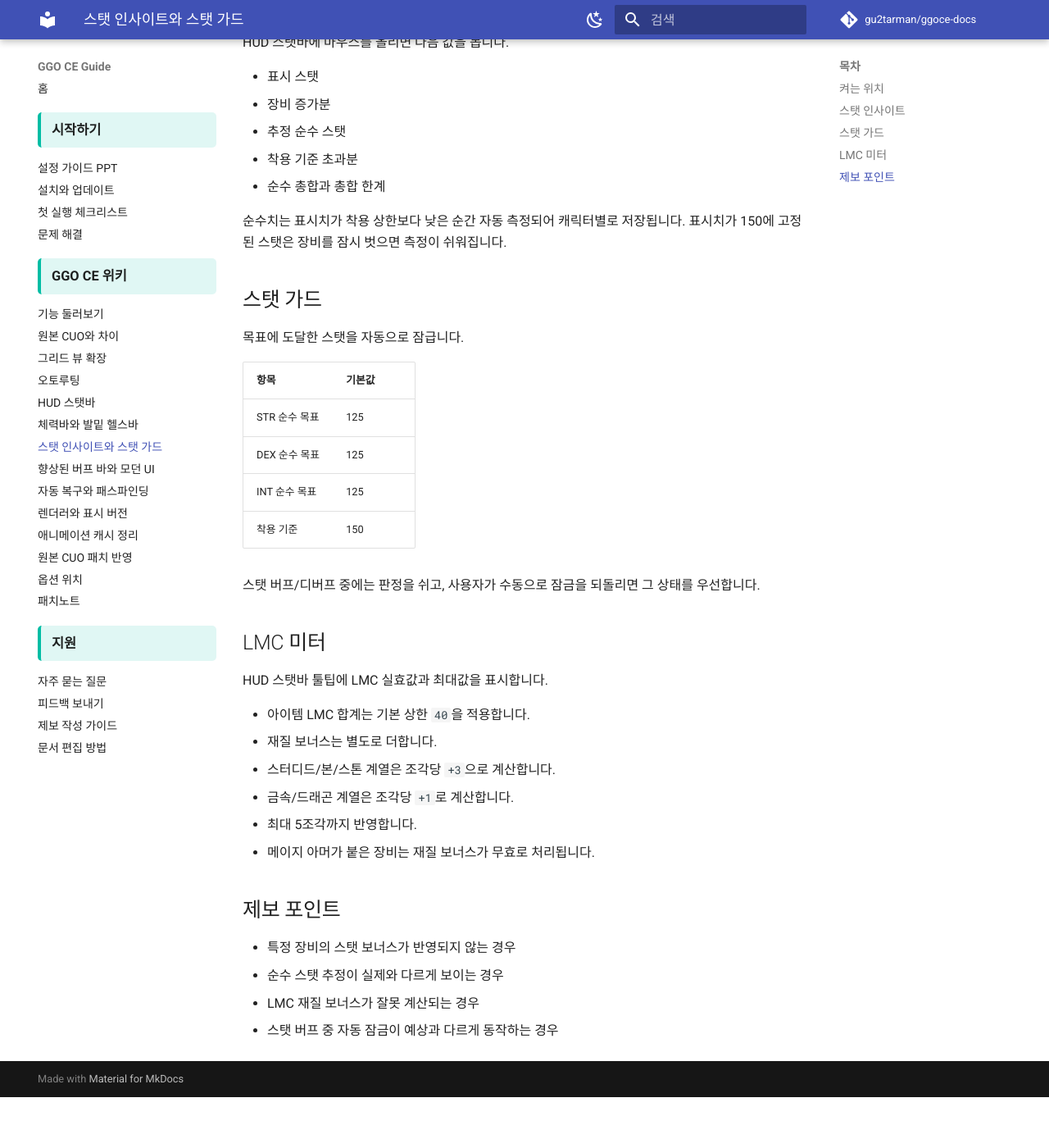
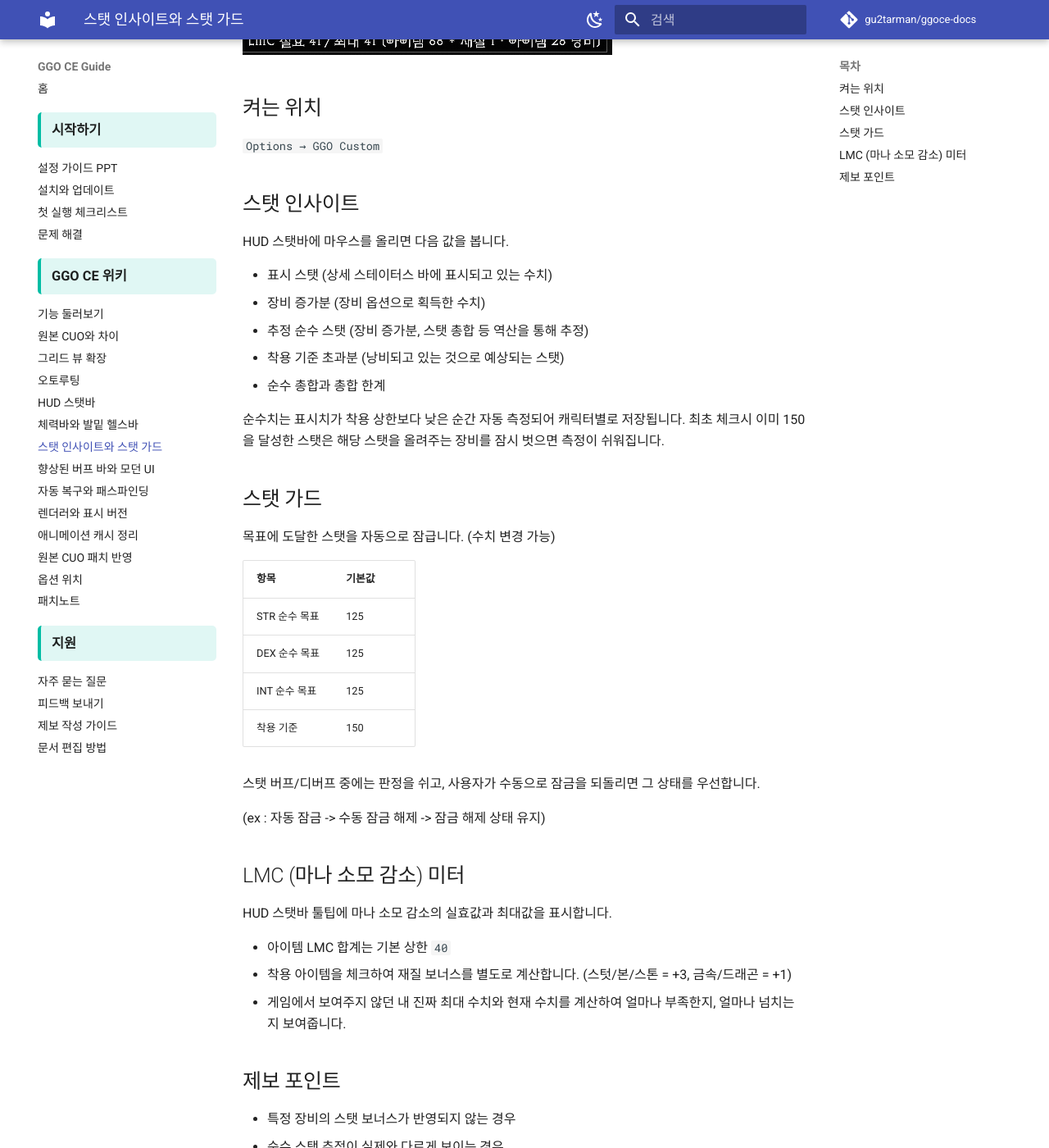
Before and after one commit to gu2tarman/ggoce-docs, an MkDocs documentation site: the page built from docs/ce/stat-insight-guard-lmc.md, in a window 1280 px wide and 1400 px high, scrolled down 399 px. Shown: the whole window at 82% size. Built offline with MkDocs 1.6.1 and Material for MkDocs 9.7.7, drawn with Linux system fonts in a browser that asks for light colours; comment, search, counter and statistics services are not loaded; before the commit the page ends 1737 px from its top, so only the background shows below that; some of the changed text lies outside the part shown.

Commit message:
docs: update docs/ce/stat-insight-guard-lmc.md

```diff
--- a/docs/ce/stat-insight-guard-lmc.md
+++ b/docs/ce/stat-insight-guard-lmc.md
@@ -1,10 +1,15 @@
 ---
 title: 스탯 인사이트와 스탯 가드
 ---
-
 # 스탯 인사이트와 스탯 가드
 
-장비를 착용한 상태에서 순수 스탯과 장비 증가분을 분리해 보고, 목표에 도달한 스탯을 자동으로 잠그는 기능입니다.
+장비의 옵션을 분석하여 캐릭터의 순수 스탯과 장비 증가분을 분리하여 표시합니다.
+
+옵션에서 설정한 목표에 도달하면 스탯을 자동으로 잠궈, 낭비되는 스탯이 없도록 도와줍니다.
+
+스탯이 올라가는 버프 등에 영향을 받은 경우 측정 값이 틀어질 수 있습니다. 실 스탯 체크시에는 스탯 변경이 되는 외부 요인에 영향을 받지 않도록 해주세요. (체크해서 최적 수치를 조정해 둔 이후에는 보실 일이 없으시겠지만 이후에 영향 받은 버프에도 측정값이 오염될 수 있습니다.)
+
+![image.png](/ggoce-docs/assets/images/image-9.png)
 
 ## 켜는 위치
 
@@ -14,37 +19,38 @@ title: 스탯 인사이트와 스탯 가드
 
 HUD 스탯바에 마우스를 올리면 다음 값을 봅니다.
 
-- 표시 스탯
-- 장비 증가분
-- 추정 순수 스탯
-- 착용 기준 초과분
+- 표시 스탯 (상세 스테이터스 바에 표시되고 있는 수치)
+- 장비 증가분 (장비 옵션으로 획득한 수치)
+- 추정 순수 스탯 (장비 증가분, 스탯 총합 등 역산을 통해 추정)
+- 착용 기준 초과분 (낭비되고 있는 것으로 예상되는 스탯)
 - 순수 총합과 총합 한계
 
-순수치는 표시치가 착용 상한보다 낮은 순간 자동 측정되어 캐릭터별로 저장됩니다. 표시치가 150에 고정된 스탯은 장비를 잠시 벗으면 측정이 쉬워집니다.
+순수치는 표시치가 착용 상한보다 낮은 순간 자동 측정되어 캐릭터별로 저장됩니다. 최초 체크시 이미 150을 달성한 스탯은 해당 스탯을 올려주는 장비를 잠시 벗으면 측정이 쉬워집니다.
 
 ## 스탯 가드
 
-목표에 도달한 스탯을 자동으로 잠급니다.
+목표에 도달한 스탯을 자동으로 잠급니다. (수치 변경 가능)
+
 
 | 항목 | 기본값 |
-| --- | --- |
+| --------- | --- |
 | STR 순수 목표 | 125 |
 | DEX 순수 목표 | 125 |
 | INT 순수 목표 | 125 |
 | 착용 기준 | 150 |
 
+
 스탯 버프/디버프 중에는 판정을 쉬고, 사용자가 수동으로 잠금을 되돌리면 그 상태를 우선합니다.
 
-## LMC 미터
+(ex : 자동 잠금 -> 수동 잠금 해제 -> 잠금 해제 상태 유지)
 
-HUD 스탯바 툴팁에 LMC 실효값과 최대값을 표시합니다.
+## LMC (마나 소모 감소) 미터
 
-- 아이템 LMC 합계는 기본 상한 `40`을 적용합니다.
-- 재질 보너스는 별도로 더합니다.
-- 스터디드/본/스톤 계열은 조각당 `+3`으로 계산합니다.
-- 금속/드래곤 계열은 조각당 `+1`로 계산합니다.
-- 최대 5조각까지 반영합니다.
-- 메이지 아머가 붙은 장비는 재질 보너스가 무효로 처리됩니다.
+HUD 스탯바 툴팁에 마나 소모 감소의 실효값과 최대값을 표시합니다.
+
+- 아이템 LMC 합계는 기본 상한 `40`
+- 착용 아이템을 체크하여 재질 보너스를 별도로 계산합니다. (스텃/본/스톤 = +3, 금속/드래곤 = +1)
+- 게임에서 보여주지 않던 내 진짜 최대 수치와 현재 수치를 계산하여 얼마나 부족한지, 얼마나 넘치는지 보여줍니다.
 
 ## 제보 포인트
 
```
